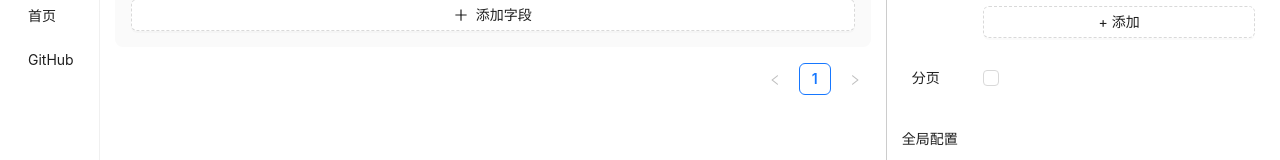
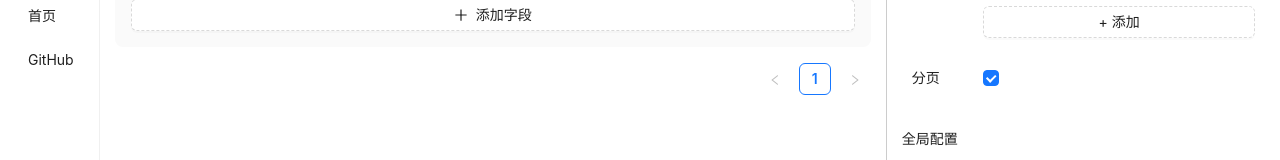
Before and after one commit to limuen/monorepo-project, a React (Vite) app in the folder apps/react-low-code/: page /#/lowcode/table in a window 1280 px wide. Shown: the part 184-344 px from the top of the page. Built offline with nearby package versions, Linux system fonts and the light colour scheme.

Commit message:
fix: 🧩 fix tableAttribute pagination checkbox

```diff
--- a/apps/react-low-code/src/views/lowCode/component/index.tsx
+++ b/apps/react-low-code/src/views/lowCode/component/index.tsx
@@ -6,7 +6,7 @@ import { useFormHook } from "@/views/lowCode/form/hook/form";
 import Operations from "@/components/Operations";
 import TemplateTagList from "@/components/TemplateTagList";
 import { StorageNameMap } from "@/constants/storageNames";
-import { AnyObject } from "src/types";
+import { AnyObject } from "@/types";
 import { downloadFile, uuid } from "@limuen/utils";
 import ComponentBody from "./component/ComponentBody";
 import { ComponentGlobalControl, ComponentAttribute, BodyType } from "./component/ComponentGlobalControl";
--- a/apps/react-low-code/src/views/lowCode/table/components/TableBody.tsx
+++ b/apps/react-low-code/src/views/lowCode/table/components/TableBody.tsx
@@ -2,7 +2,7 @@ import { DragDropContext, Droppable } from "react-beautiful-dnd";
 import { IColumnType } from "../";
 import { PlusOutlined } from "@ant-design/icons";
 import { Button, Table } from "antd";
-import { AnyObject } from "src/types";
+import { AnyObject } from "@/types";
 import { TableAttribute } from "./TableGlobalControl";
 
 export interface TableBodyProps {
--- a/apps/react-low-code/src/views/lowCode/table/components/TableGlobalControl.tsx
+++ b/apps/react-low-code/src/views/lowCode/table/components/TableGlobalControl.tsx
@@ -1,9 +1,9 @@
 import { useEffect } from "react";
+import { Button, Checkbox, Form, Input, TablePaginationConfig } from "antd";
 import { CloseOutlined } from "@ant-design/icons";
 import Selection from "@/components/Selection";
-import { Button, Checkbox, Form, Input, TablePaginationConfig } from "antd";
 import GlobalControl from "@/components/GlobalControl";
-import { AnyObject } from "src/types";
+import { AnyObject } from "@/types";
 import { shortUuid } from "@limuen/utils";
 
 export interface TableAttribute {
@@ -13,7 +13,7 @@ export interface TableAttribute {
   extension: ".tsx" | ".jsx";
   attribute: {
     rowKey?: string;
-    pagination?: TablePaginationConfig;
+    pagination?: false | TablePaginationConfig;
   };
 }
 
@@ -37,6 +37,10 @@ const TableGlobalControl: React.FC<TableGlobalControlProps> = ({
   useEffect(() => {
     form.setFieldsValue({
       ...tableAttribute,
+      attribute: {
+        ...tableAttribute.attribute,
+        pagination: tableAttribute.attribute.pagination !== undefined ? tableAttribute.attribute.pagination : {}
+      },
       dataSource: dataSource.map(item => {
         if (typeof item === "string") {
           return item;
@@ -125,7 +129,7 @@ const TableGlobalControl: React.FC<TableGlobalControlProps> = ({
           </Form.List>
         </Form.Item>
         <Form.Item label="分页" name={["attribute", "pagination"]} valuePropName="checked">
-          <Checkbox />
+          <Checkbox checked={!!tableAttribute.attribute.pagination} />
         </Form.Item>
       </Selection>
 
```
